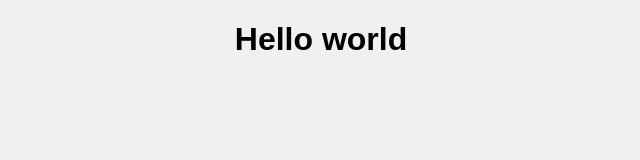
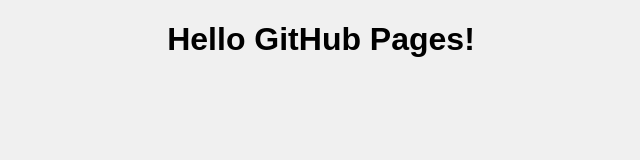
Before and after one commit to eceWire/ecewire.github.io, a plain HTML site: page index.html in a window 1280 px wide. Shown: the whole page, without its empty margins (319-959 px from the left). Drawn offline with Linux system fonts and the light colour scheme.

Commit message:
Update title and heading in index.html

```diff
--- a/index.html
+++ b/index.html
@@ -1,11 +1,12 @@
 <!DOCTYPE html>
 <html>
 <head>
-  <title>My Site</title>
+  <title>My Website</title>
   <link rel="stylesheet" href="style.css">
 </head>
 <body>
-  <h1>Hello world</h1>
+  <h1>Hello GitHub Pages!</h1>
+
   <script src="script.js"></script>
 </body>
 </html>
```
